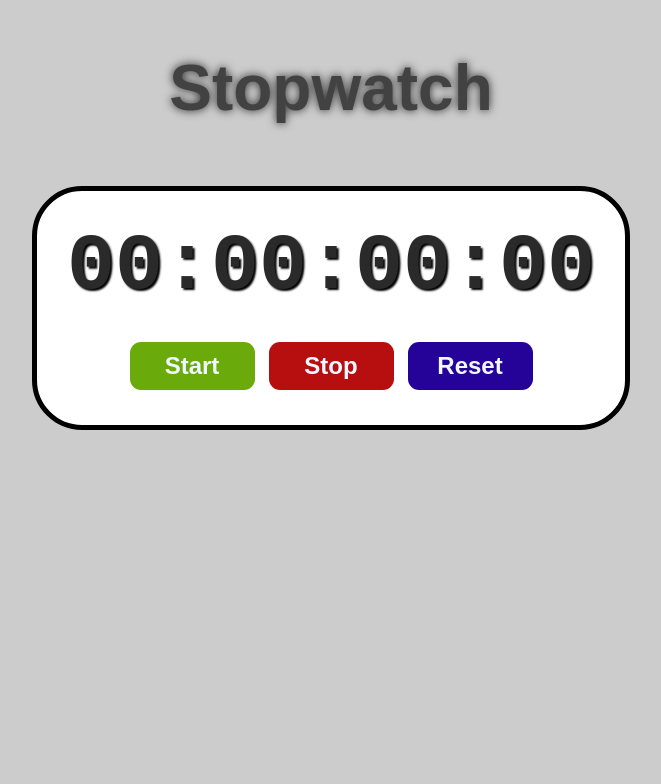
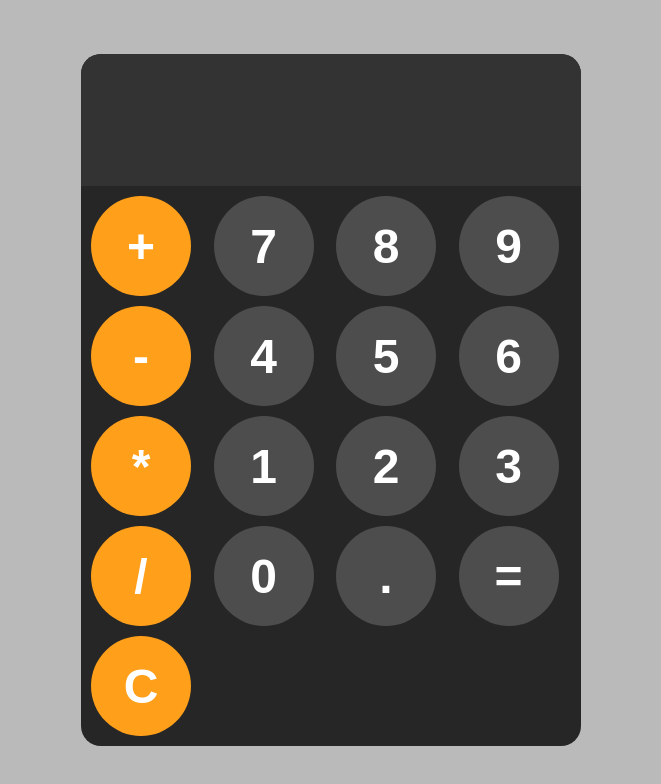
Before and after one commit to Karima-mnr/Weather, a plain HTML site: page index.html in a window 1280 px wide. Shown: the whole page, without its empty margins (309-970 px from the left). Drawn offline with Linux system fonts and the light colour scheme.

Commit message:
Calculator

```diff
--- a/index.css
+++ b/index.css
@@ -1,61 +1,59 @@
 body{
     display: flex;
-    flex-direction: column;
+    margin: 0;
+    justify-content: center;
     align-items: center;
-    background-color: hsl(0, 0%, 80%);
+    height: 100vh;
+    background-color: hsla(0, 0%, 73%);
+
 }
-#myH1{
-    font-size: 4rem;
-    font-family: "Arial" , sans-serif;
-    color: rgb(67, 66, 66);
-    filter: drop-shadow(0 0 5px rgb(39, 38, 38));
+button{
+    width: 100px;
+    height: 100px;
+    border-radius: 50px;
+    border: none;
+    background-color: hsla(0, 0%, 30%);
+    color: white;
+    font-size: 3rem;
+    font-weight: bold;
+    cursor: pointer;
+}
+button:hover{
+    background-color: hsla(0, 0%, 40%);
+}
+button:active{
+    background-color: hsla(0, 0%, 50%);
+
+}
+#keys{
+    display: grid;
+    grid-template-columns: repeat(4 , 1fr);
+    gap: 10px;
+    padding: 10px 10px;
+}
+#calculator{
+    font-family: Arial, sans-serif;
+    background-color: hsla(0, 0%, 15%);
+    max-width: 500px;
+    border-radius: 20px;
+    overflow: hidden;
+}
+#display{
+    width: 100%;
+    padding: 20px;
+    font-size: 5rem;
+    text-align: left;
+    border: none;
+    background-color: hsla(0, 0%, 20%);
+    color: aliceblue;
     font-weight: bold;
 }
-#container{
-    display: flex;
-    flex-direction: column;
-    align-items: center;
-    padding: 30px;
-    border: 5px solid;
-    border-radius: 50px;
-    background-color: white;
+.operatorBtn{
+    background-color: hsla(35, 100%, 55%);
 }
-#display{
-    font-size: 5rem;
-    font-family: monospace;
-    font-weight: bold;
-    text-shadow: 2px 2px 2px black;
-    color: rgb(42, 42, 42);
-    margin-bottom: 25px;
+.operatorBtn:hover{
+    background-color: hsla(35, 100%, 60%);
 }
-#controls button{
-    font-size: 1.5rem;
-    font-weight: bold;
-    padding: 10px 20px;
-    margin: 5px;
-    min-width: 125px;
-    border: none;
-    border-radius: 11px;
-    cursor: pointer;
-    color: aliceblue;
+.operatorBtn:active{
+    background-color: hsla(35, 100%, 75%);
 }
-#startBtn{
-    background-color: rgb(106, 170, 11);
-}
-#startBtn:hover{
-    background-color: rgb(93, 141, 21);
-}
-
-#stopBtn{
-    background-color: rgb(183, 15, 15);
-}
-#stopBtn:hover{
-    background-color: rgb(153, 23, 23);
-}
-
-#resetBtn{
-    background-color: rgb(38, 3, 152);
-}
-#resetBtn:hover{
-    background-color: rgb(14, 17, 99);
-}
--- a/index.html
+++ b/index.html
@@ -7,16 +7,26 @@
     <link rel="stylesheet" href="index.css">
 </head>
 <body>
-    <h1 id="myH1">Stopwatch</h1><br>
-    <div id="container">
-        <div id="display">
-            00:00:00:00
-        </div>
-        <div id="controls">
-            <button id="startBtn" onclick="start()">Start</button>
-            <button id="stopBtn" onclick="stop()">Stop</button>
-            <button id="resetBtn" onclick="reset()">Reset</button>
-
+    <div id="calculator">
+        <input type="text" id="display" readonly>
+        <div id="keys">
+            <button onclick="appendToDisplay('+')" class="operatorBtn">+</button>
+            <button onclick="appendToDisplay('7')">7</button>
+            <button onclick="appendToDisplay('8')">8</button>
+            <button onclick="appendToDisplay('9')">9</button>
+            <button onclick="appendToDisplay('-')" class="operatorBtn">-</button>
+            <button onclick="appendToDisplay('4')">4</button>
+            <button onclick="appendToDisplay('5')">5</button>
+            <button onclick="appendToDisplay('6')">6</button>
+            <button onclick="appendToDisplay('*')" class="operatorBtn">*</button>
+            <button onclick="appendToDisplay('1')">1</button>
+            <button onclick="appendToDisplay('2')">2</button>
+            <button onclick="appendToDisplay('3')">3</button>
+            <button onclick="appendToDisplay('/')" class="operatorBtn">/</button>
+            <button onclick="appendToDisplay('0')">0</button>
+            <button onclick="appendToDisplay('.')">.</button>
+            <button onclick="calculate()">=</button>
+            <button onclick="clearDisplay()" class="operatorBtn">C</button>
         </div>
     </div>
     <script src="index.js"></script>
--- a/index.js
+++ b/index.js
@@ -1,43 +1,18 @@
-const display = document.getElementById("display");
-let timer = null ;
-let startTime = 0;
-let elapsedTime = 0;
-let isRunning = false ;
- function start(){
-    if(!isRunning){
-        startTime = Date.now() - elapsedTime ;
-        timer = setInterval(update, 10);
-        isRunning = true;
-    }
- }
- function stop(){
-    if(isRunning){
-        clearInterval(timer);
-        elapsedTime = Date.now() - startTime ;
-        isRunning = false;
+const display = document.getElementById(`display`);
 
-    }
- }
- function reset(){
-    clearInterval(timer);
-     startTime = 0;
-     elapsedTime = 0;
-     isRunning = false ;
-     display.textContent = "00:00:00:00";
+function appendToDisplay(input){
+   display.value += input ;
+}
+function calculate(){
+   try{
+       display.value = eval(display.value);
+   }
+   catch(error){
+       display.value = "Error";
+   }
 
- }
- function update(){
-    const currentTime = Date.now();
-    elapsedTime = currentTime - startTime ;
+}
+function clearDisplay(){
+   display.value = "";
 
-    let hours = Math.floor(elapsedTime / ( 1000 * 60 * 60));
-    let minutes = Math.floor( elapsedTime / (1000 * 60) % 60);
-    let seconds = Math.floor( elapsedTime / (1000 ) % 60);
-    let milliseconds = Math.floor( elapsedTime % 1000 / 10);
-    hours = String(hours).padStart(2 , "0");
-    minutes = String(minutes).padStart(2 , "0");
-    seconds = String(seconds).padStart(2 , "0");
-    milliseconds = String(milliseconds).padStart(2 , "0");
-    display.textContent = `${hours}:${minutes}:${seconds}:${milliseconds}`;
-
- }
+}
```
